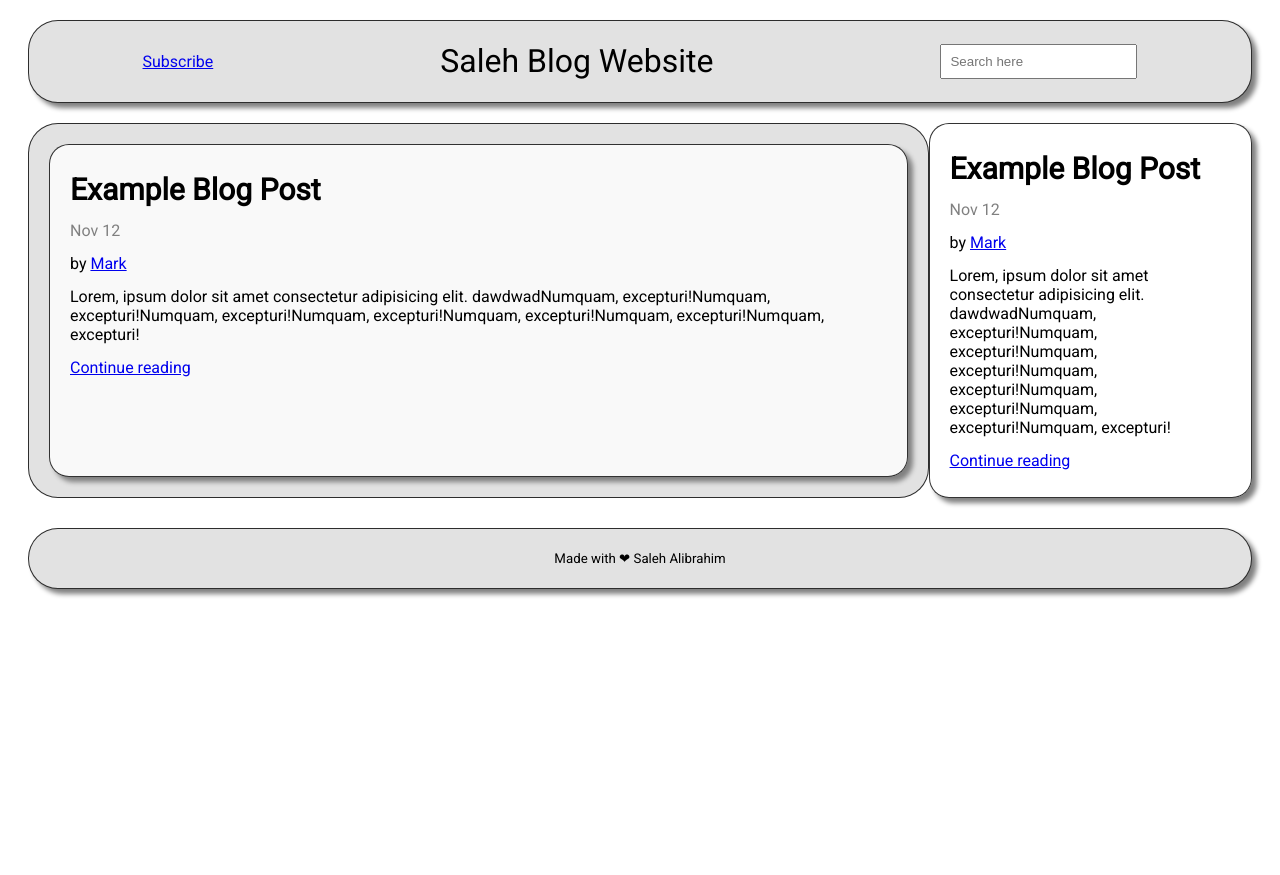
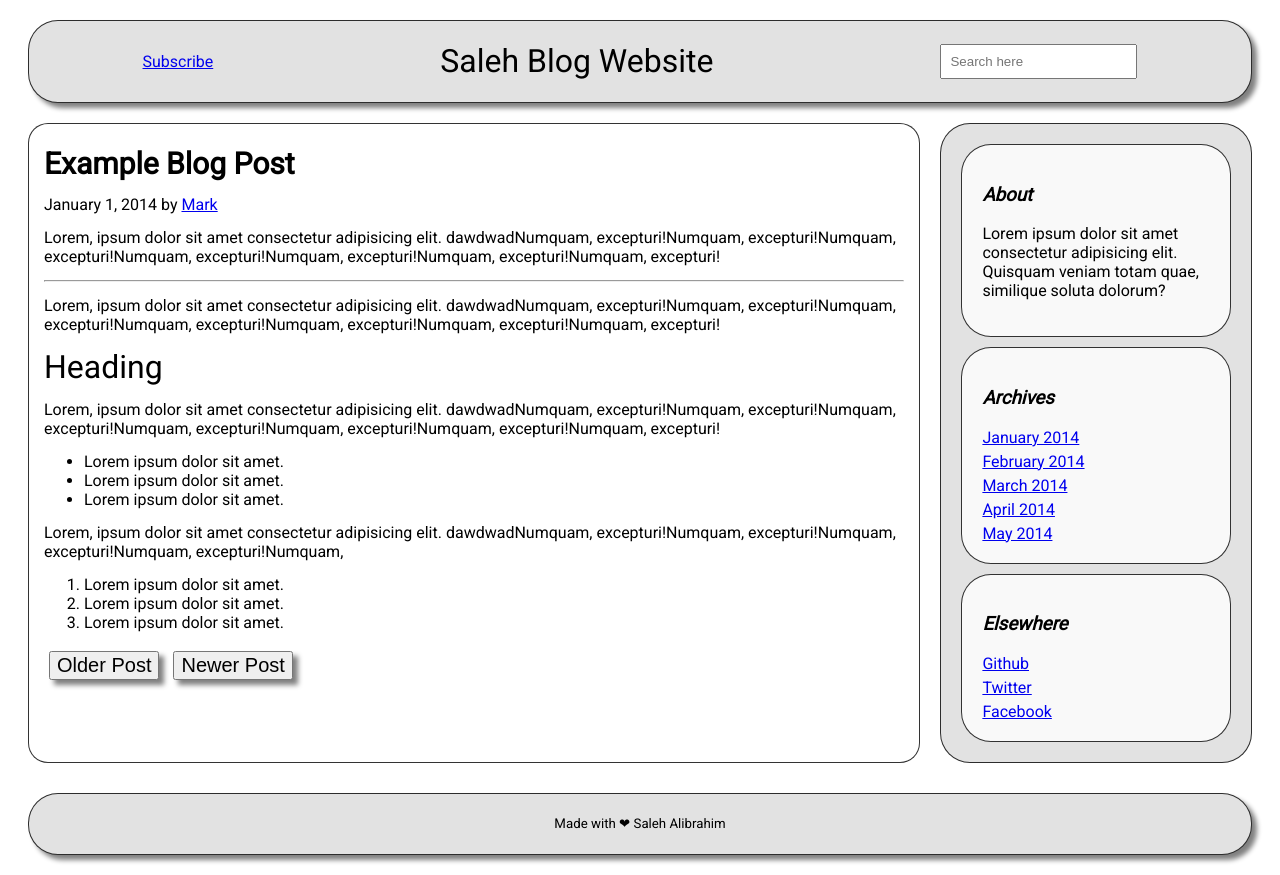
Before and after one commit to Saleh-Albrahim/Personal-Blog-Website, a plain HTML site: page post.html in a window 1280 px wide. Before the commit the page ends 800 px from the top, so only its background shows below. Drawn offline with Linux system fonts and the light colour scheme.

Commit message:
style: finish style the post page

```diff
--- a/css/post.css
+++ b/css/post.css
@@ -15,7 +15,7 @@ h1, h5 {
     "main main main main main side"
     "ft ft ft ft ft ft";
     margin: 20px;
-    grid-gap:  20px 0;
+    grid-gap:  20px 20px;
 }
 .header{
     grid-area:hd;
@@ -33,32 +33,17 @@ h1, h5 {
 
 .main{
     grid-area:main;
-    display: grid;
-    grid-template-columns: 1fr;
-    background-color: #e2e2e2 ;
-    border: 1px solid rgba(0, 0, 0, 0.8);
-    padding: 20px;
-    grid-gap: 20px 10px;
-    border-radius: 30px;
-}
-.grid-card {
-    border: 1px solid rgba(0, 0, 0, 0.8);
-    padding: 20px;
     display: flex;
     background-color: rgba(255, 255, 255, 0.8);
+    border: 1px solid rgba(0, 0, 0, 0.8);
+    border-radius: 30px;
+    padding: 15px;
     border-radius: 20px;
     flex-direction: column;
-    box-shadow: 5px 5px 5px gray;
 }
 
-.grid-card >* {
+.main >* {
     margin: 7px 0;
-}
-
-.blog-type{
-    color:#00BFFF	;
-    font-weight: 900;
-    font-size: 20px;
 }
 
 .blog-title{
@@ -67,6 +52,53 @@ h1, h5 {
 }
 .blog-date{
     color: gray;
+}
+
+.side{
+    grid-area:side;
+    display: grid;
+    grid-template-areas:
+    "about"
+    "archives"
+    "elsewhere";
+    background-color: #e2e2e2 ;
+    border: 1px solid rgba(0, 0, 0, 0.8);
+    padding: 20px;
+    border-radius: 30px;
+    grid-gap: 10px 0;
+}
+
+.card-title{
+    font-style: italic;
+    font-weight: bold;
+}
+.side-link {
+    display: block;
+    margin-top: 5px;
+}
+
+.about-card {
+    grid-area:about;
+    background-color: rgba(255, 255, 255, 0.8);
+    border: 1px solid rgba(0, 0, 0, 0.8);
+    border-radius: 30px;
+    padding: 20px;
+}
+
+.elsewhere-card {
+    grid-area:elsewhere;
+    background-color: rgba(255, 255, 255, 0.8);
+    border: 1px solid rgba(0, 0, 0, 0.8);
+    border-radius: 30px;
+    padding: 20px;
+
+}
+.archives-card{
+    grid-area:archives;
+    background-color: rgba(255, 255, 255, 0.8);
+    border: 1px solid rgba(0, 0, 0, 0.8);
+    border-radius: 30px;
+    padding: 20px;
 }
 
 
@@ -80,6 +112,12 @@ h1, h5 {
     justify-content: center;
     align-content: center;
     box-shadow: 5px 5px 5px gray;
+}
+
+.blog-button{
+   margin: 5px;
+   font-size: 20px;
+   box-shadow: 5px 5px 5px gray;
 }
 
 
--- a/post.html
+++ b/post.html
@@ -25,28 +25,61 @@
 
         <!--Start of The Main -->
         <main class="main">
-            <div class="grid-card">
-                <p class="blog-title">Example Blog Post</p>
-                <p class="blog-date">Nov 12</p>
-                <p class="blog-author">by <a href="#">Mark</a></p>
-                <p class="blog-desc">Lorem, ipsum dolor sit amet consectetur adipisicing elit. dawdwadNumquam,
-                    excepturi!Numquam, excepturi!Numquam, excepturi!Numquam, excepturi!Numquam, excepturi!Numquam,
-                    excepturi!Numquam,
-                    excepturi!</p>
-                <a class="blog-extra" href="post.html">Continue reading</a>
+            <p class="blog-title">Example Blog Post</p>
+            <p class="blog-author">January 1, 2014 by <a href="#">Mark</a></p>
+            <p class="blog-desc-1">Lorem, ipsum dolor sit amet consectetur adipisicing elit. dawdwadNumquam,
+                excepturi!Numquam, excepturi!Numquam, excepturi!Numquam, excepturi!Numquam, excepturi!Numquam,
+                excepturi!Numquam,
+                excepturi!</p>
+            <hr>
+            <p class="blog-desc-2">Lorem, ipsum dolor sit amet consectetur adipisicing elit. dawdwadNumquam,
+                excepturi!Numquam, excepturi!Numquam, excepturi!Numquam, excepturi!Numquam, excepturi!Numquam,
+                excepturi!Numquam,
+                excepturi!</p>
+            <h1 class="blog-heading-1">Heading</h1>
+            <p class="blog-desc-3">Lorem, ipsum dolor sit amet consectetur adipisicing elit. dawdwadNumquam,
+                excepturi!Numquam, excepturi!Numquam, excepturi!Numquam, excepturi!Numquam, excepturi!Numquam,
+                excepturi!Numquam,
+                excepturi!</p>
+            <ul class="blog-ul">
+                <li>Lorem ipsum dolor sit amet.</li>
+                <li>Lorem ipsum dolor sit amet.</li>
+                <li>Lorem ipsum dolor sit amet.</li>
+            </ul>
+            <p class="blog-desc-3">Lorem, ipsum dolor sit amet consectetur adipisicing elit. dawdwadNumquam,
+                excepturi!Numquam, excepturi!Numquam, excepturi!Numquam, excepturi!Numquam,</p>
+            <ol class="blog-ol">
+                <li>Lorem ipsum dolor sit amet.</li>
+                <li>Lorem ipsum dolor sit amet.</li>
+                <li>Lorem ipsum dolor sit amet.</li>
+            </ol>
+            <div class="button-list">
+                <button class="blog-button">Older Post</button>
+                <button class="blog-button">Newer Post</button>
             </div>
         </main>
 
         <div class="side">
-            <div class="grid-card">
-                <p class="blog-title">Example Blog Post</p>
-                <p class="blog-date">Nov 12</p>
-                <p class="blog-author">by <a href="#">Mark</a></p>
-                <p class="blog-desc">Lorem, ipsum dolor sit amet consectetur adipisicing elit. dawdwadNumquam,
-                    excepturi!Numquam, excepturi!Numquam, excepturi!Numquam, excepturi!Numquam, excepturi!Numquam,
-                    excepturi!Numquam,
-                    excepturi!</p>
-                <a class="blog-extra" href="post.html">Continue reading</a>
+            <div class="about-card">
+                <h3 class="card-title">About</h3>
+                <p>Lorem ipsum dolor sit amet consectetur adipisicing elit. Quisquam veniam totam quae, similique soluta
+                    dolorum?</p>
+            </div>
+            <div class="archives-card">
+                <h3 class="card-title">Archives</h3>
+                <a class="side-link" href="#">January 2014</a>
+                <a class="side-link" href="#">February 2014</a>
+                <a class="side-link" href="#">March 2014</a>
+                <a class="side-link" href="#">April 2014</a>
+                <a class="side-link" href="#">May 2014</a>
+
+
+            </div>
+            <div class="elsewhere-card">
+                <h3 class="card-title">Elsewhere</h3>
+                <a class="side-link" href="#">Github</a>
+                <a class="side-link" href="#">Twitter</a>
+                <a class="side-link" href="#">Facebook</a>
             </div>
         </div>
         <!--End of The Main -->
```
